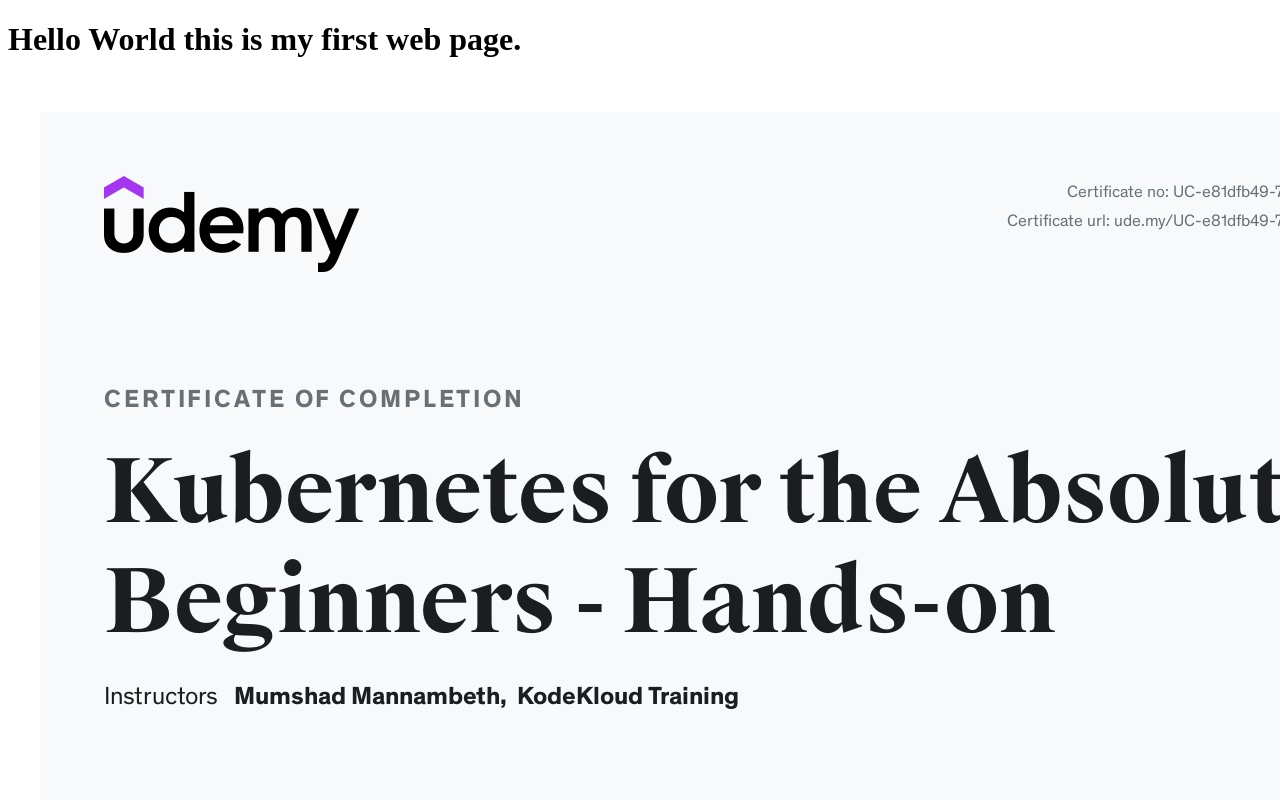
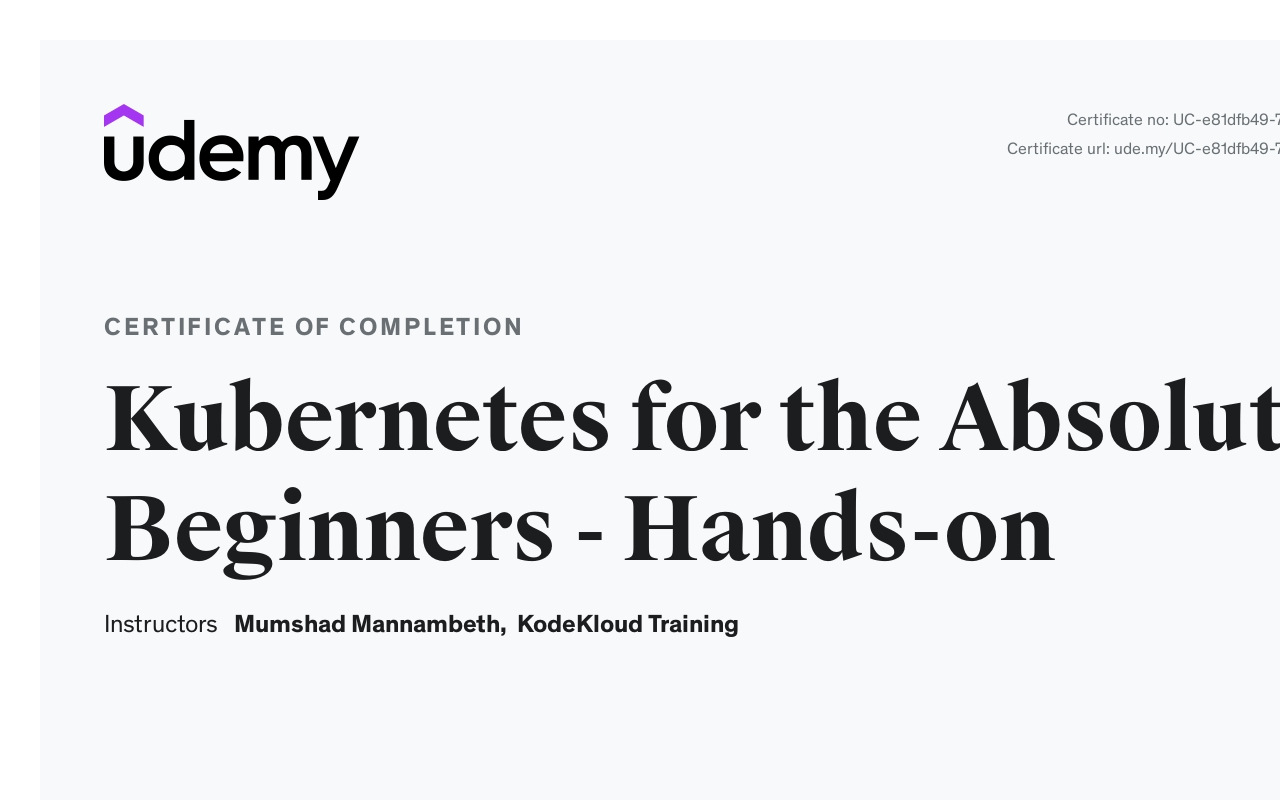
Before and after one commit to khurdp/certifications, a plain HTML site: page index.html in a window 1280 px wide. Shown: the top 800 px of the page. Drawn offline with Linux system fonts and the light colour scheme.

Commit message:
remove hello world

```diff
--- a/index.html
+++ b/index.html
@@ -7,7 +7,6 @@
 	<title>GFG</title>
 </head>
 <body>
-	<h1>Hello World this is my first web page.</h1>
 	<img src="./kubernetesUdemyCertificate.jpg" alt="Kuberneted for the absolute beginers - Hands on"></img>
 </body>
 </html>
```
